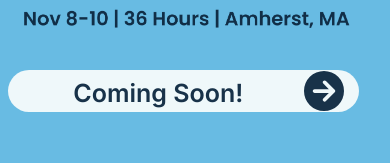
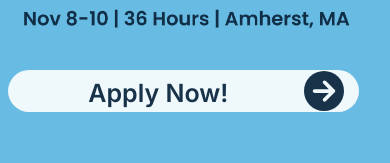
Before and after one commit to fuseumass/hackumass-website, a Next.js app: page / in a window 390 px wide. Shown: the part 339-502 px from the top of the page. Built offline with nearby package versions, Linux system fonts and the light colour scheme.

Commit message:
Update Hero button to 'Apply Now!'

```diff
--- a/components/Landing/Hero.js
+++ b/components/Landing/Hero.js
@@ -16,7 +16,7 @@ export default function HeroSection() {
           width={0}
           height={0}
         />
-        <button className="LandingHeroMainAppbutt">
+        {/*<button className="LandingHeroMainAppbutt">
           <p style={{ margin: "auto" }}>Coming Soon!</p>
           <Fragment>
             <FontAwesomeIcon
@@ -24,13 +24,13 @@ export default function HeroSection() {
               style={{ fontSize: 40, marginRight: "10px" }}
             />
           </Fragment>
-        </button>
-        {/* <button className="LandingHeroMainAppbutt" onClick={() => window.open("https://dashboard.hackumass.com/login", "_blank")}>
-                    <p style={{ margin: "auto" }}>Applications Open!</p>
+        </button> */}
+        <button className="LandingHeroMainAppbutt" onClick={() => window.open("https://dashboard.hackumass.com/login", "_blank")}>
+                    <p style={{ margin: "auto" }}>Apply Now!</p>
                     <Fragment>
-                        <FontAwesomeIcon icon={faCircleArrowRight} style={{ fontSize: 40 }} />
+                        <FontAwesomeIcon icon={faCircleArrowRight} style={{ fontSize: 40, marginRight: "10px" }} />
                     </Fragment>
-                </button> */}
+                </button>
       </div>
       <div className="LandingHeroBuilding">
         <Image
--- a/components/Landing/Landing.css
+++ b/components/Landing/Landing.css
@@ -43,7 +43,7 @@
 .LandingHeroMainAppbutt {
   margin-top: 15px;
   margin-left: 2vw;
-  font-size: 28px;
+  font-size: 24px;
   font-weight: 600;
   background-color: var(--secondary-color);
   color: var(--primary-color);
@@ -484,6 +484,14 @@
 
 /***** Media Queries *****/
 
+
+
+@media screen and (max-width: 910px) {
+ .LandingHeroMainAppbutt {
+  width: 30vw;
+ }
+}
+
 @media screen and (max-width: 768px) {
   .LandingContainer {
     height: 80vh;
```
